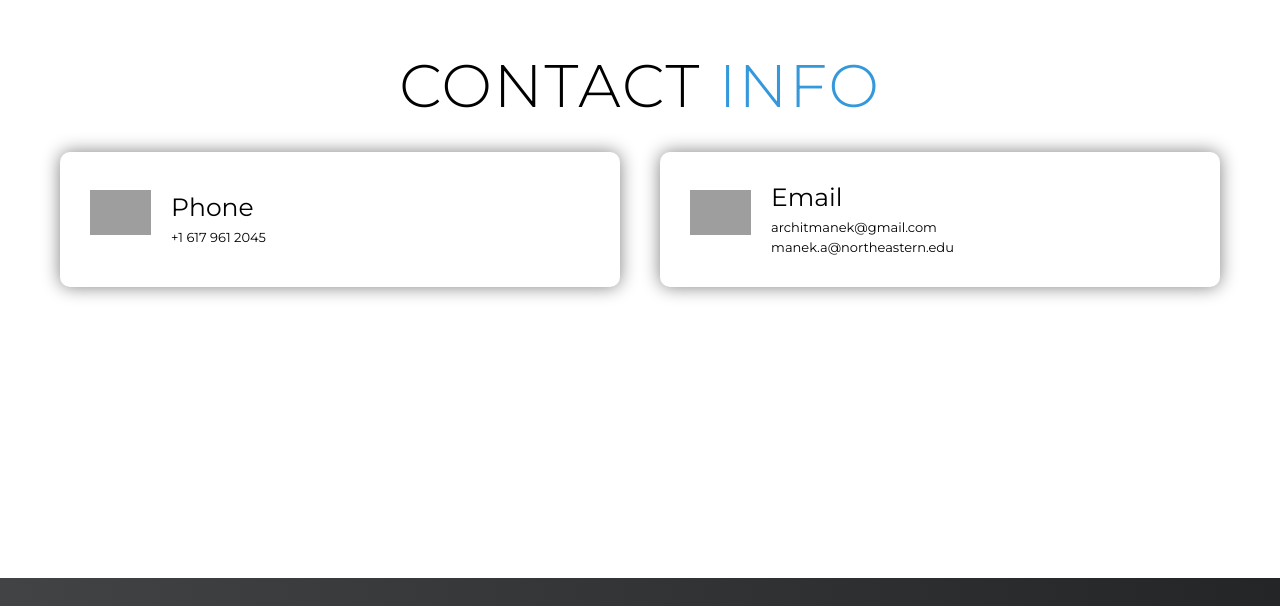
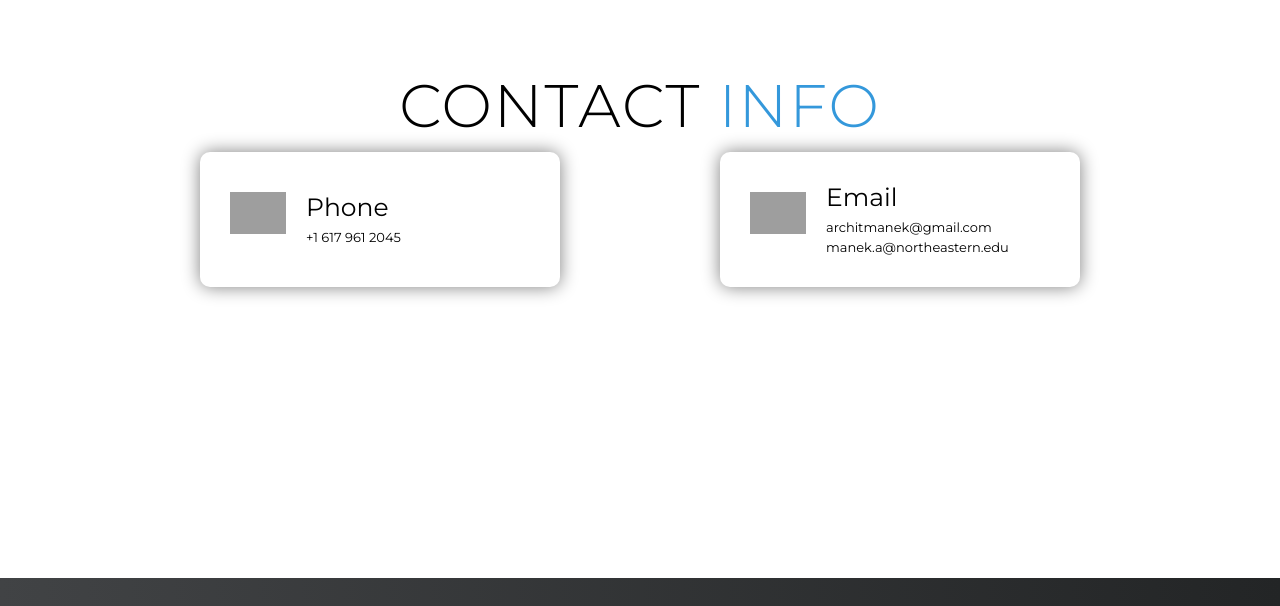
Before and after one commit to archit-manek/portfolio_v1, a plain HTML site: page index.html in a window 1280 px wide. Shown: the part 4620-5226 px from the top of the page. Drawn offline with Linux system fonts and the light colour scheme; grey boxes are pictures that could not be loaded.

Commit message:
Testing media query

```diff
--- a/default.css
+++ b/default.css
@@ -723,7 +723,7 @@ p {
 /* End Key Frames */
 
 /* Media Query Tablet */
-@media only screen and (min-width: 768px) {
+@media only screen and (min-width: 834px) {
   /* Might have to change min width*/
   .cta {
     font-size: 2.5rem;
@@ -815,11 +815,13 @@ p {
     width: 100%;
     display: flex;
     flex-direction: row;
+    justify-content: space-evenly;
     margin: 0;
   }
 
   #contact .contact-item {
-    margin: 20px;
+    width: 30%;
+    margin: 0;
     flex-direction: row;
   }
 
```
